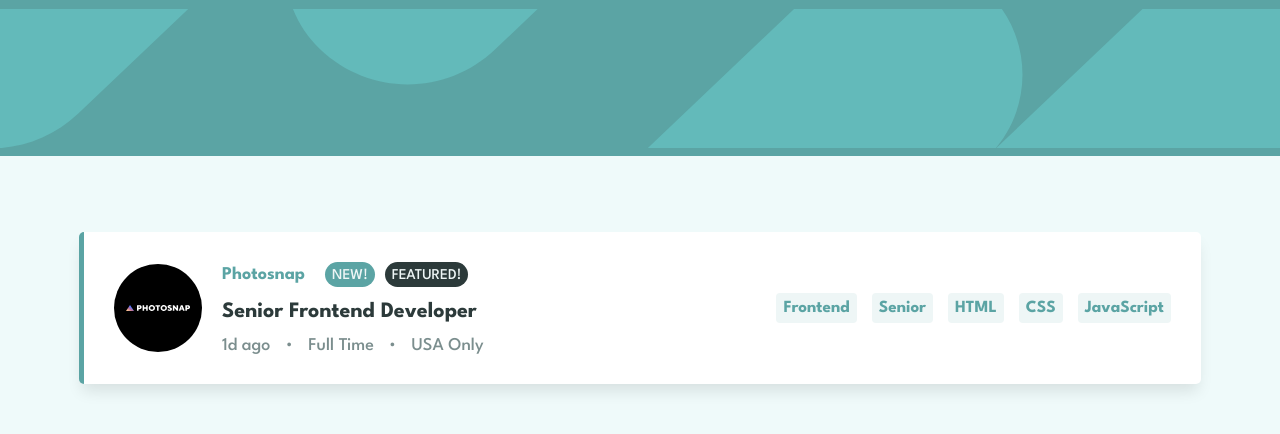
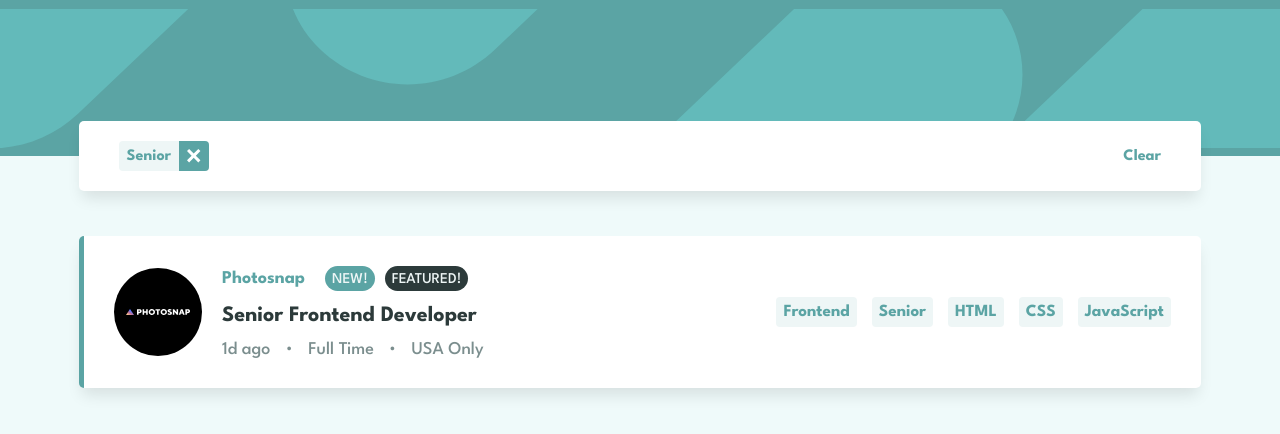
Before and after one commit to ivcp/job-list-challenge, a React (Create React App) app: page / in a window 1280 px wide. Both pictures are taken after a click on the button "Senior". Shown: the top 434 px of the page. Built offline with nearby package versions, Linux system fonts and the light colour scheme.

Commit message:
remove filter started

```diff
--- /dev/null
+++ b/src/JobList/FilterCard.js
@@ -0,0 +1,56 @@
+import React from 'react';
+import Card from '../components/UI/Card';
+import FilteredBtn from './FilteredBtn';
+import styled from 'styled-components';
+
+const FilterCard = ({ filter, onRemoveFilter }) => {
+  return (
+    <Container>
+      <Card>
+        <FilterWrapper>
+          <div>
+            {filter.map(category => (
+              <FilteredBtn onRemoveFilter={onRemoveFilter} key={category}>
+                {category}
+              </FilteredBtn>
+            ))}
+          </div>
+          <Clear>Clear</Clear>
+        </FilterWrapper>
+      </Card>
+    </Container>
+  );
+};
+
+// Styles
+
+const Container = styled.div`
+  transform: translateY(-50%);
+`;
+
+const FilterWrapper = styled.div`
+  padding: 2rem 4rem;
+  display: flex;
+  justify-content: space-between;
+
+  & :first-child {
+    display: flex;
+  }
+`;
+
+const Clear = styled.button`
+  font-family: inherit;
+  font-size: 1.6rem;
+  font-weight: 700;
+  border: none;
+  background: transparent;
+  color: ${({ theme }) => theme.primary};
+  cursor: pointer;
+  transition: all 0.2s;
+
+  &:hover {
+    text-decoration: underline;
+  }
+`;
+
+export default FilterCard;
--- /dev/null
+++ b/src/JobList/FilteredBtn.js
@@ -0,0 +1,46 @@
+import React from 'react';
+import styled from 'styled-components';
+
+const FilteredBtn = ({ children, onRemoveFilter }) => {
+  return (
+    <Btn>
+      <label htmlFor={children}>{children}</label>
+      <button id={children} onClick={() => onRemoveFilter(children)}></button>
+    </Btn>
+  );
+};
+
+// Styles
+
+const Btn = styled.div`
+  display: flex;
+  align-items: center;
+  margin-right: 1.5rem;
+  label {
+    font-size: 1.6rem;
+    font-weight: 700;
+    padding: 0.75rem;
+    border-top-left-radius: 0.4rem;
+    border-bottom-left-radius: 0.4rem;
+    color: ${({ theme }) => theme.primary};
+    background-color: ${({ theme }) => theme.filterTable};
+  }
+
+  button {
+    border: none;
+    font-family: inherit;
+    background: url('./images/icon-remove.svg') center no-repeat;
+    width: 3rem;
+    height: 3rem;
+    background-color: ${({ theme }) => theme.primary};
+    border-top-right-radius: 0.4rem;
+    border-bottom-right-radius: 0.4rem;
+    cursor: pointer;
+    transition: background-color 0.2s;
+
+    &:hover {
+      background-color: ${({ theme }) => theme.dark};
+    }
+  }
+`;
+export default FilteredBtn;
--- a/src/JobList/Main.js
+++ b/src/JobList/Main.js
@@ -2,6 +2,7 @@ import React, { useState } from 'react';
 import styled from 'styled-components';
 import JobCard from './JobCard';
 import data from '../data.json';
+import FilterCard from './FilterCard';
 
 const Main = () => {
   const [filter, setFilter] = useState({
@@ -11,11 +12,13 @@ const Main = () => {
     jobs: data,
   });
 
-  const handleFilter = entry => {
+  const addFilter = entry => {
     setFilter({
       filterOn: true,
       filterBy: entry,
-      filterList: [...filter.filterList, entry],
+      filterList: filter.filterList.includes(entry)
+        ? [...filter.filterList]
+        : [...filter.filterList, entry],
       jobs: filter.jobs.filter(job => {
         const list = [...job.languages, ...job.tools, job.role, job.level];
         return list.includes(entry);
@@ -23,11 +26,27 @@ const Main = () => {
     });
   };
 
-  console.log(filter);
+  const removeFilter = entry => {
+    const removedEntries = data.filter(job => {
+      const list = [...job.languages, ...job.tools, job.role, job.level];
+      return !list.includes(entry);
+    });
+    const newList = [...filter.filterList].filter(item => item !== entry);
+    setFilter({
+      filterBy: entry,
+      filterList: newList,
+      filterOn: newList.length > 0,
+      //TODO: filter broken
+      jobs: [...filter.jobs].concat(removedEntries),
+    });
+  };
+
   return (
     <StyledMain>
-      {/* Job Filter */}
-      <JobList>
+      {filter.filterOn && (
+        <FilterCard filter={filter.filterList} onRemoveFilter={removeFilter} />
+      )}
+      <JobList margin={!filter.filterOn}>
         {!filter.filterOn &&
           filter.jobs.map(job => (
             <JobCard
@@ -44,7 +63,7 @@ const Main = () => {
               contract={job.contract}
               location={job.location}
               tools={job.tools}
-              onClick={handleFilter}
+              onClick={addFilter}
             />
           ))}
 
@@ -64,15 +83,13 @@ const Main = () => {
               contract={job.contract}
               location={job.location}
               tools={job.tools}
-              onClick={handleFilter}
+              onClick={addFilter}
             />
           ))}
       </JobList>
     </StyledMain>
   );
 };
-
-export default Main;
 
 // Styles
 
@@ -84,8 +101,10 @@ const StyledMain = styled.main`
 `;
 
 const JobList = styled.div`
-  margin-top: 7.6rem;
+  margin-top: ${props => (props.margin ? '7.6rem ' : '1rem')};
   display: flex;
   flex-direction: column;
   gap: 2.5rem;
 `;
+
+export default Main;
```
